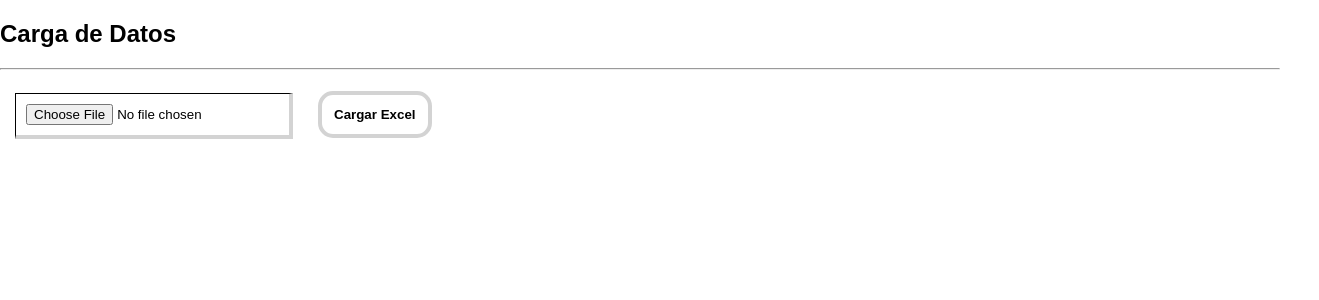
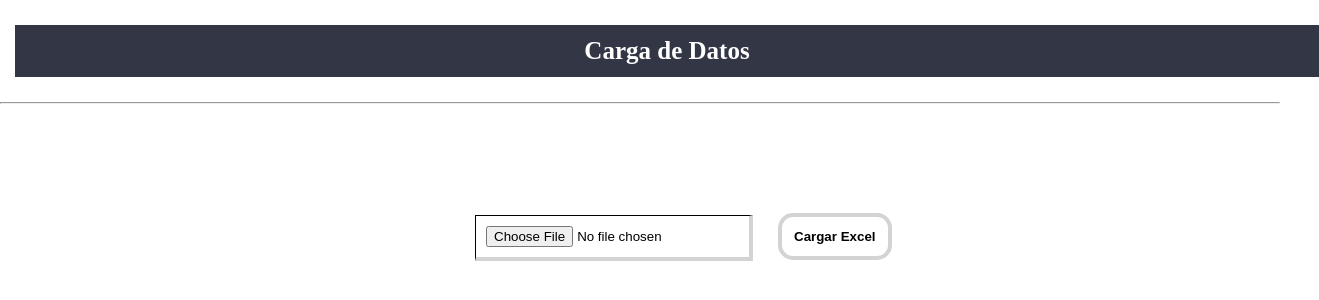
Before and after one commit to zemrlab/ModuloCarga-TCS, a React (Create React App) app: page / in a window 1280 px wide. Shown: the top 300 px of the page, 1319 px wide, since content can reach past the window. Built offline with nearby package versions, Linux system fonts and the light colour scheme.

Commit message:
Cambio 1

```diff
--- a/src/componentes/App.js
+++ b/src/componentes/App.js
@@ -65,7 +65,7 @@ class App extends React.Component {
 
         return (
             <div>
-                <h2>Carga de Datos</h2>
+                <h3>Carga de Datos</h3>
                 <hr/>
                 <div>
                     <form className="addExcel" onSubmit={(e) => this._handleSubmit(e)}>
--- a/src/style/style.css
+++ b/src/style/style.css
@@ -13,7 +13,11 @@ h3 {
     font-family: 'Times New Roman', Times, serif;
   }
   .addExcel {
-    align-items: center;
+    position: fixed;
+    top: 50%;
+    left: 50%;
+    margin-top: -200px;
+    margin-left: -180px;
   }
   .fileInput {
     border-bottom: 4px solid #d3d3d3;
```
